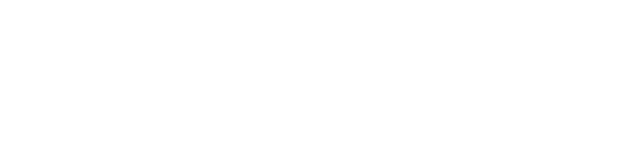
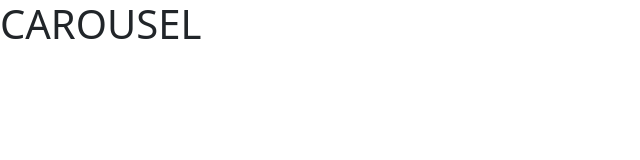
Before and after one commit to PhuocKhuat/DuanGit, a plain HTML site: page index.html in a window 1280 px wide. Shown: the whole page, without its empty margins (0-640 px from the left). Drawn offline with nearby package versions, Linux system fonts and the light colour scheme.

Commit message:
update carousel

```diff
--- a/index.html
+++ b/index.html
@@ -15,7 +15,9 @@
   </head>
   <body>
     <header></header>
-    <section class="carousel"></section>
+    <section class="carousel">
+      <h1>CAROUSEL</h1>
+    </section>
     <section class="products"></section>
     <footer></footer>
     <!-- Bootstrap JavaScript Libraries -->
```
